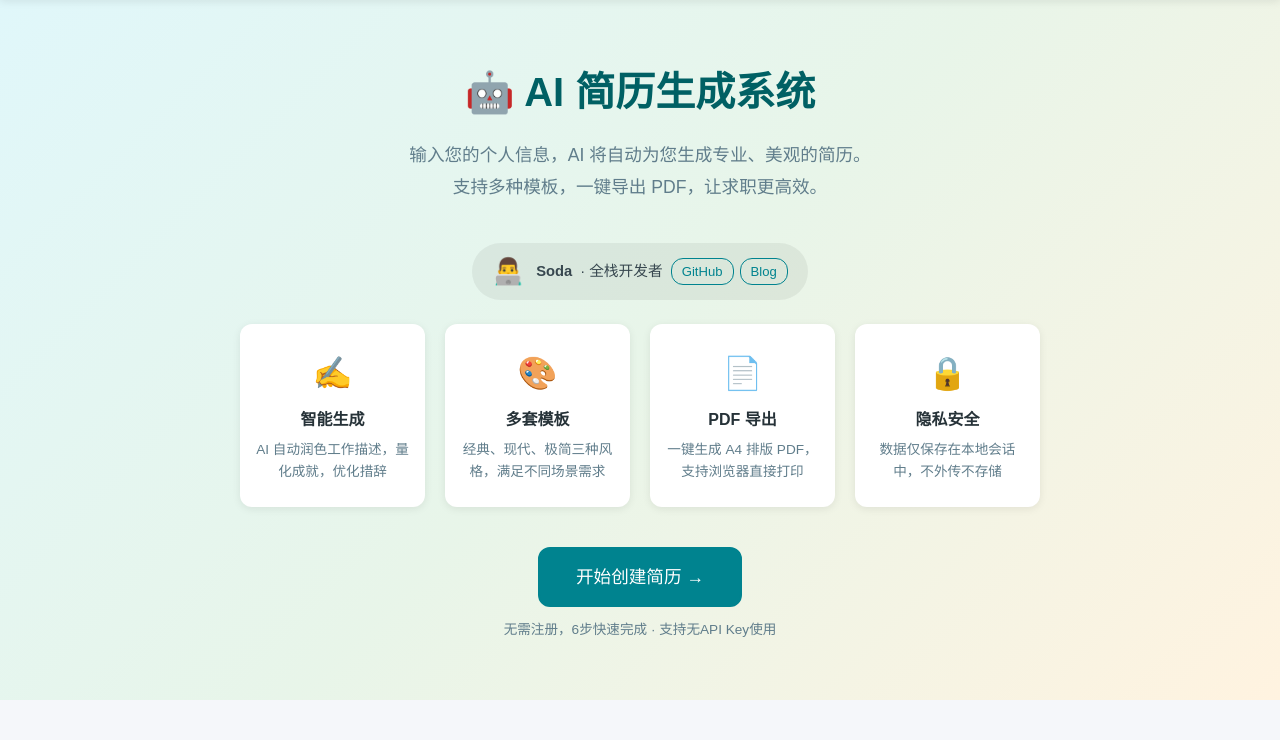
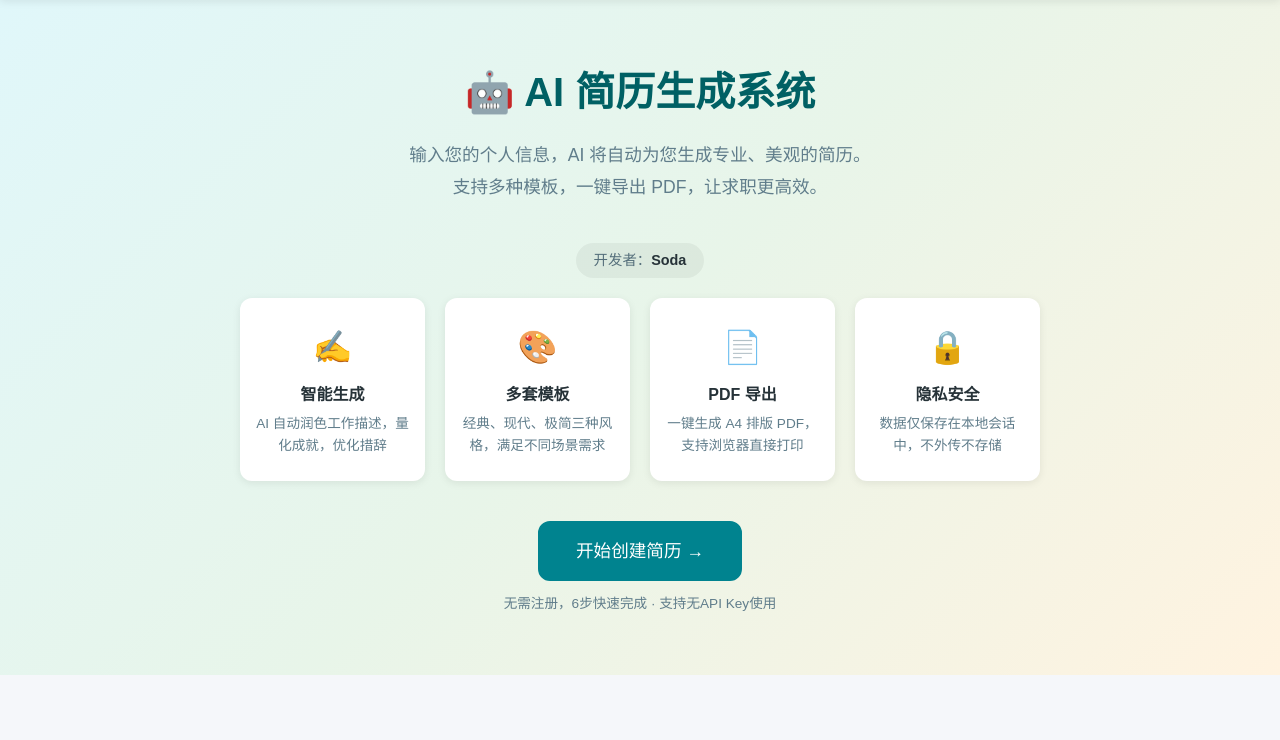
Before and after one commit to SodaDehors/AI-resume-generation, a Flask app: page / in a window 1280 px wide. Shown: the part 57-797 px from the top of the page. Run offline with Flask 3, Linux system fonts and the light colour scheme.

Commit message:
chore(ui): 简化开发者标识 — 仅显示'开发者：Soda'

```diff
--- a/static/css/base.css
+++ b/static/css/base.css
@@ -365,48 +365,17 @@ body {
 
 /* Developer badge in hero */
 .hero-badge {
-    display: inline-flex;
-    align-items: center;
-    gap: 12px;
-    background: rgba(0,0,0,0.06);
-    padding: 8px 20px;
-    border-radius: 30px;
-    margin-bottom: 24px;
+    display: inline-block;
+    background: rgba(0,0,0,0.05);
+    padding: 6px 18px;
+    border-radius: 20px;
+    font-size: 0.9rem;
+    color: #546e7a;
+    margin-bottom: 20px;
 }
 
-.badge-avatar {
-    font-size: 1.6rem;
-}
-
-.badge-info {
-    font-size: 0.92rem;
-    color: #37474f;
-    display: flex;
-    align-items: center;
-    gap: 8px;
-    flex-wrap: wrap;
-    justify-content: center;
-}
-
-.badge-links {
-    display: flex;
-    gap: 6px;
-}
-
-.badge-links a {
-    color: #00838f;
-    text-decoration: none;
-    font-size: 0.82rem;
-    font-weight: 500;
-    padding: 2px 10px;
-    border: 1px solid #00838f;
-    border-radius: 12px;
-    transition: all 0.2s;
-}
-
-.badge-links a:hover {
-    background: #00838f;
-    color: #fff;
+.hero-badge strong {
+    color: #263238;
 }
 
 .hero-actions { margin-top: 16px; }
--- a/templates/index.html
+++ b/templates/index.html
@@ -12,14 +12,7 @@
         </p>
 
         <div class="hero-badge">
-            <div class="badge-avatar">👨‍💻</div>
-            <div class="badge-info">
-                <strong>Soda</strong> · 全栈开发者
-                <span class="badge-links">
-                    <a href="https://github.com/SodaDehors" target="_blank" rel="noopener">GitHub</a>
-                    <a href="https://blog.sodadengsl.cn" target="_blank" rel="noopener">Blog</a>
-                </span>
-            </div>
+            <span class="badge-label">开发者：</span><strong>Soda</strong>
         </div>
 
         <div class="hero-features">
```
